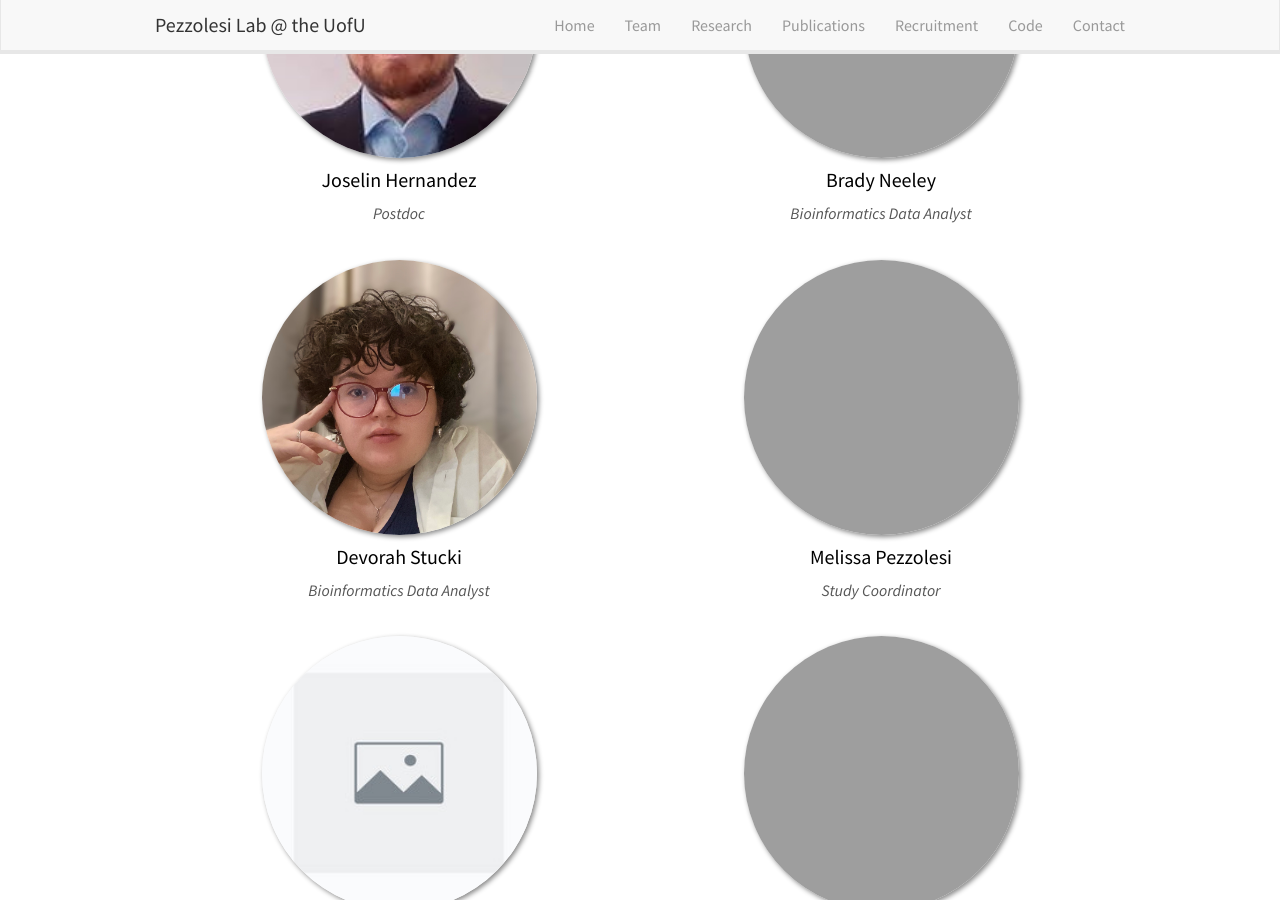
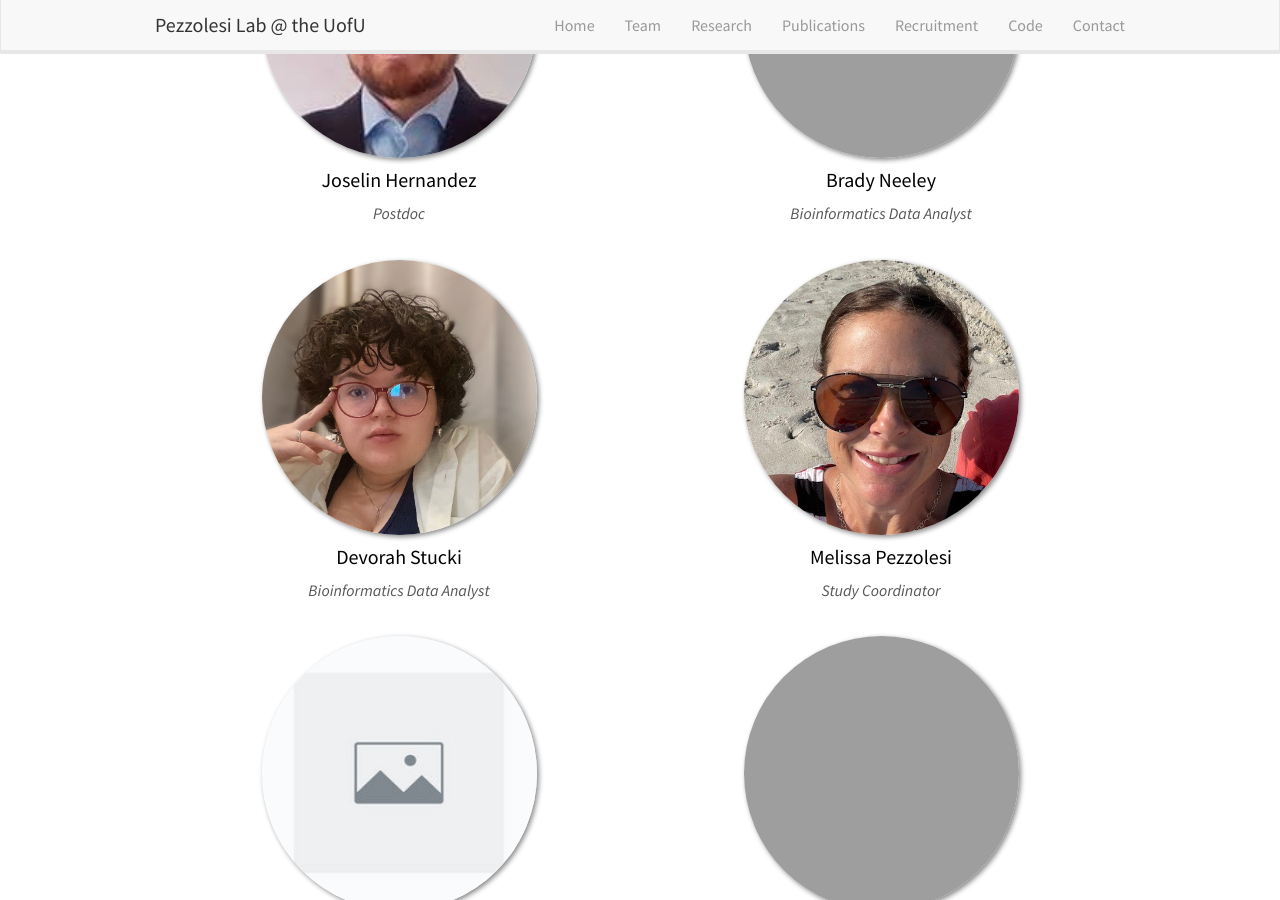
Before and after one commit to PezzolesiLab/pezzolesilab, a Jekyll site: the page built from _pages/team.md, in a window 1280 px wide and 900 px high, scrolled down 692 px. Built offline with Jekyll 4.4.1, drawn with Linux system fonts in a browser that asks for light colours; nearby versions of some CDN libraries.

Commit message:
Fixed Melissa's photo

```diff
--- a/_data/team_members.yml
+++ b/_data/team_members.yml
@@ -29,7 +29,7 @@
   group: 1
 
 - name: Melissa Pezzolesi
-  photo: melissa.jpg
+  photo: mellissa.jpg
   info: Study Coordinator
   url: melissapezzolesi
   group: 1
```
